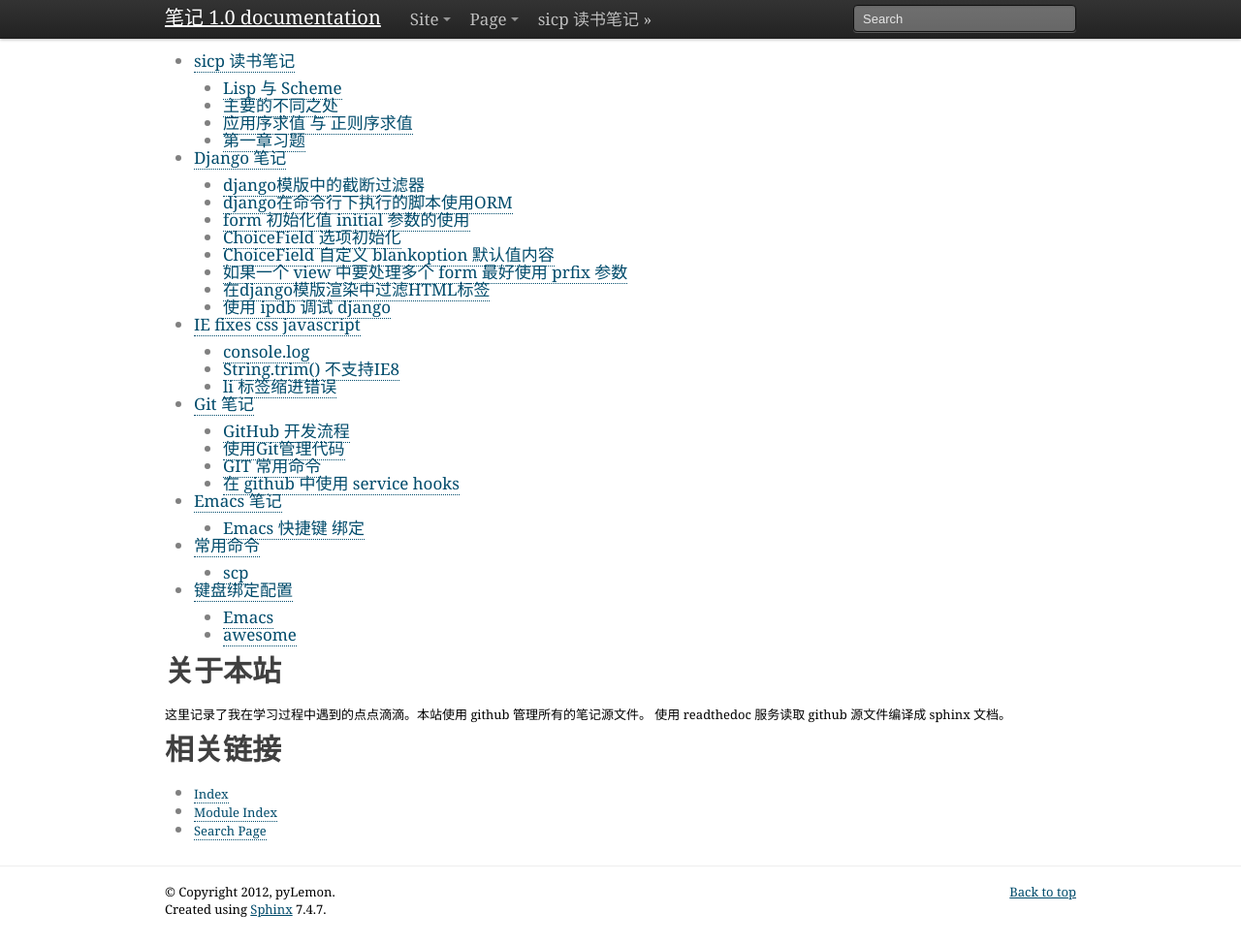
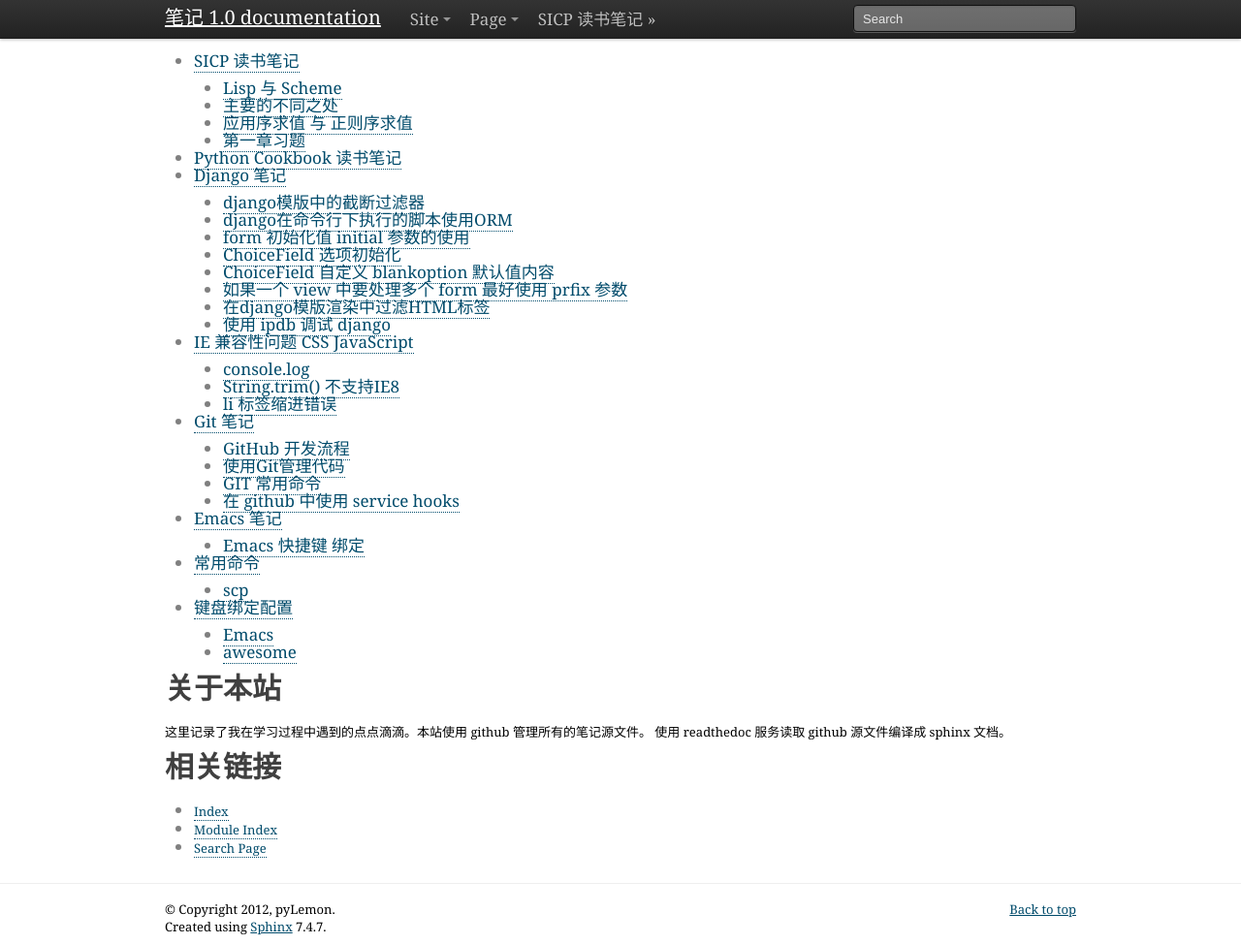
Before and after one commit to pylemon/notebook, a Sphinx documentation site: the page built from docs/index.rst, in a window 1280 px wide and 974 px high. Shown: the whole window at 97% size. Built offline with Sphinx 7.4.7, drawn with Linux system fonts in a browser that asks for light colours.

Commit message:
update notes

```diff
--- a/docs/emacs.rst
+++ b/docs/emacs.rst
@@ -4,5 +4,3 @@
 
 Emacs 快捷键 绑定
 =================
-
-C-x 5 0
--- a/docs/iefixes.rst
+++ b/docs/iefixes.rst
@@ -1,6 +1,6 @@
-=========================
- IE fixes css javascript
-=========================
+==============================
+ IE 兼容性问题 CSS JavaScript
+==============================
 
 console.log
 ===========
--- a/docs/index.rst
+++ b/docs/index.rst
@@ -5,6 +5,7 @@
    :maxdepth: 2
 
    sicp.rst
+   python-cookbook.rst
    django.rst
    iefixes.rst
    git.rst
--- /dev/null
+++ b/docs/python-cookbook.rst
@@ -0,0 +1,3 @@
+==========================
+ Python Cookbook 读书笔记
+==========================
--- a/docs/sicp.rst
+++ b/docs/sicp.rst
@@ -1,4 +1,4 @@
-sicp 读书笔记
+SICP 读书笔记
 =============
 
 Lisp 与 Scheme
```
